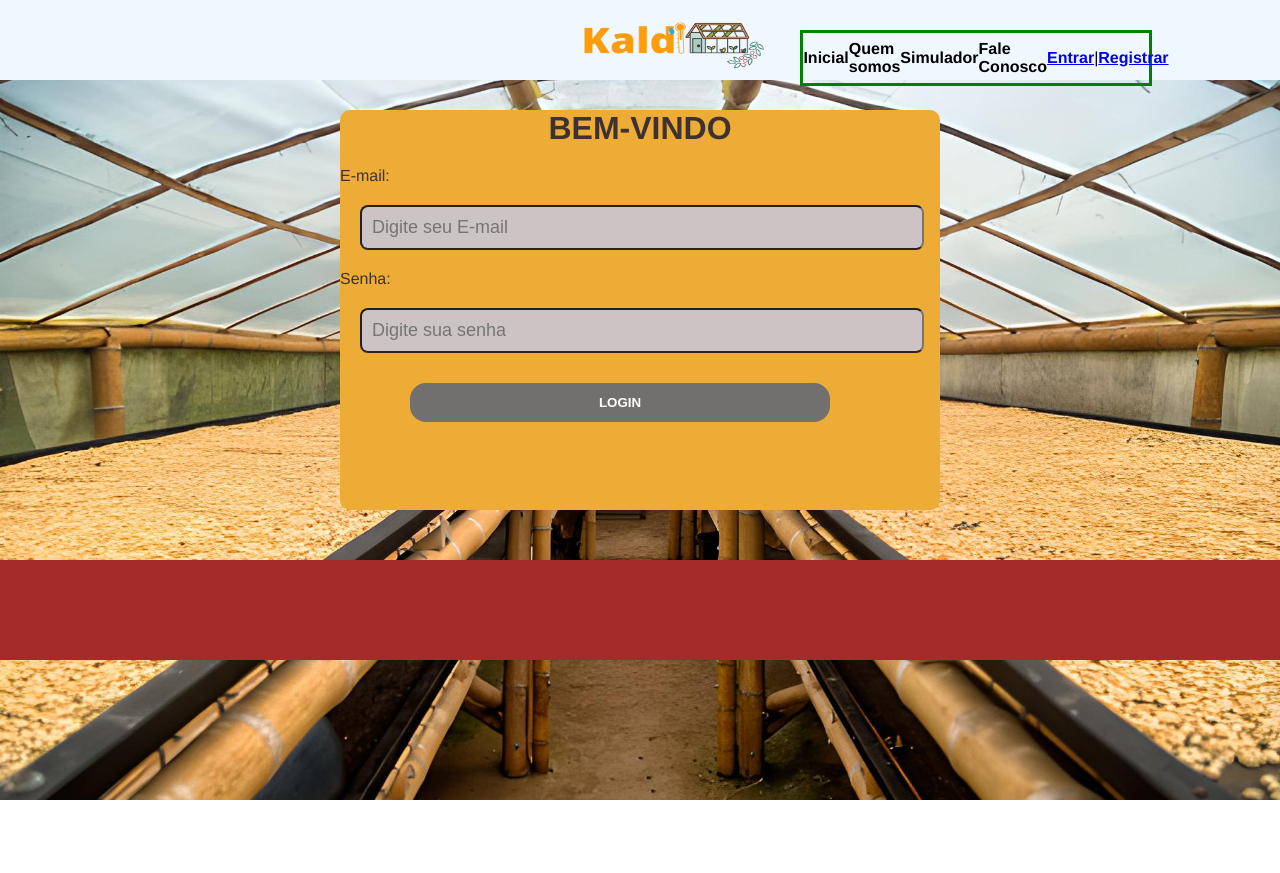
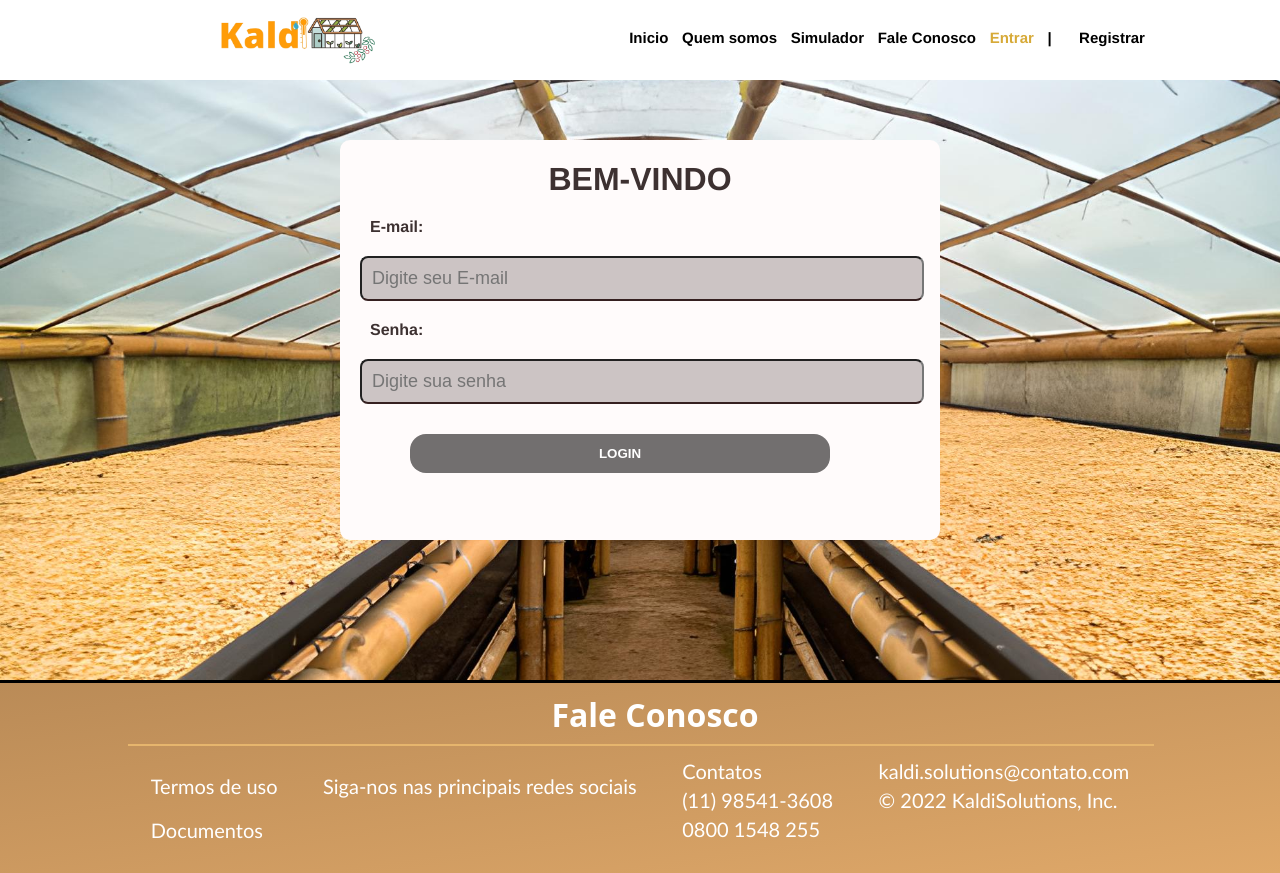
Before and after one commit to Kaldi-Solutions/Site-Completo, a plain HTML site: page login2.html in a window 1280 px wide. Before the commit the page ends 800 px from the top, so only its background shows below. Drawn offline with Linux system fonts and the light colour scheme.

Commit message:
Site finalizado.V2

```diff
--- a/login2.html
+++ b/login2.html
@@ -1,5 +1,6 @@
 <!DOCTYPE html>
 <html lang="en">
+
 <head>
     <meta charset="UTF-8">
     <meta http-equiv="X-UA-Compatible" content="IE=edge">
@@ -8,44 +9,74 @@
     <link rel="stylesheet" href="login_estilo.css">
 
 </head>
+
 <body>
     <div class="header">
         <div class="container">
             <img src="assets/090C8883-CC7D-43F0-99B3-2E54480A89B8-removebg-preview.png" alt="KaldiSolutions">
             <div class="navbar">
-                <li><b>Inicial</b></li></a>
-                <li> <b>Quem somos</b></li>
-                <li><b>Simulador</b></li>
-                <li><b>Fale Conosco</b> </li>
-                <a href="Login.html"><li><b>Entrar</b></a></li>
-                <li>| </li>
-                <a href="cafe-cadastro.html"><li><b>Registrar</b></a></li>
+                <a href="kaldi2.html"><li>Inicio</a></li>
+                <li>Quem somos</li>
+                <li>Simulador</li>
+                <li>Fale Conosco</li>
+
+                    <li id="aqui">Entrar
+                </a></li>
+                <li>|</li>
+                <a href="cafe-cadastro.html">
+                    <li>Registrar
+                </a></li>
             </div>
         </div>
     </div>
 
     <div class="banner">
         <div class="container">
-            <h1>BEM-VINDO</h1>
-            <div>
-                <span>E-mail:</span>
-                <input type="email"  id="email_input" placeholder="Digite seu E-mail">
+                <h1>BEM-VINDO</h1>
+                <div class="social_container">
+                    <span>E-mail:</span>
+                    <input type="email" id="email_input" placeholder="Digite seu E-mail">
 
-                <span>Senha:</span>
-                <input type="password" id="senha_input" placeholder="Digite sua senha">
+                    <span>Senha:</span>
+                    <input type="password" id="senha_input" placeholder="Digite sua senha">
 
-                <button>Login</button>
-                <div class="social-container">
+                    <button>Login</button>
 
                 </div>
-            </div>
         </div>
     </div>
 
     <div class="footer">
         <div class="container">
+            <h1>Fale Conosco</h1>
+            <hr width="100%" color="#e6b56d">
+            <div class="box">
+                <div class="termos">
+                    <p>Termos de uso</p>
+                    <p>Documentos</p>
+                </div>
+                <div class="redes">
+                    <p>Siga-nos nas principais redes sociais</p>
+                    <div class="redesIcons">
+                        <i class="fa-brands fa-facebook"></i>
+                        <i class="fa-brands fa-linkedin"></i>
+                        <i class="fa-brands fa-twitter"></i>
+                        <i class="fa-brands fa-instagram"></i>
+                    </div>
+                </div>
+                <div class="contato">
+                    <p>Contatos</p>
+                    <p><i class="fa-brands fa-whatsapp"></i> (11) 98541-3608</p>
+                    <p><i class="fa-solid fa-phone"></i> 0800 1548 255 </p>
+                </div>
+                <div class="contatoemail" >
+                    <p><i class="fa-solid fa-envelope"></i> kaldi.solutions@contato.com</p>
+                    <p>© 2022 KaldiSolutions, Inc.</p>
+                </div>
+            </div>
 
         </div>
     </div>
 </body>
+
 </html>
--- a/login_estilo.css
+++ b/login_estilo.css
@@ -1,56 +1,60 @@
 body {
     margin: 0;
     padding: 0;
-    box-sizing: border-box;
     font-family: Helvetica;
     color: #3d3131;
     border: none;
+    background-image: url(assets/zyro-image.png);
+    background-size: cover;
 }
 
 .header {
-    display: flex;
-    background-color: aliceblue;
-    border-bottom: green 3px;
+    background-color: rgb(255, 255, 255);
     height: 80px;
-    display: flex;
-    margin: auto;
-
+    justify-content: space-around;
 }
 
 .header .container {
-    color: rgb(255, 140, 0);
     display: flex;
-    justify-content: space-between;
-    justify-content: end;
+    justify-content: flex-end;
     margin-right: 10%;
     width: 100%;
-    height: 30px;
+    height: 80px;
 }
 
-.header img {
+.header .container img {
     width: 250px;
     height: 120px;
     display: flex;
     margin-left: 15%;
     align-self: center;
-
 }
 
 .navbar {
-    border: green solid 3px;
-    justify-content: space-around;
+    /* border: green solid 3px; */
     color: rgb(0, 0, 0);
     list-style: none;
     display: flex;
     align-items: center;
-    height: 50px;
-    width: 30%;
+    width: 620px;
+    justify-content: space-between;
+    margin-right: 30px;
+    font-size: 15px;
+    font-weight: 700;
+    padding: 10px;
+    margin: 20px 125px 25px 200px;
+}
+.navbar li a {
+    text-decoration: none;
+    color: black;
+}
+.navbar #aqui {
+    color: rgb(215, 170, 56);
 }
 
 h1 {
     text-align: center;
     margin-bottom: 20px;
-
 }
 
 textarea:focus,
@@ -60,20 +64,27 @@ input:focus {
 
 
 .banner {
-    background-color: #fffbfb;
     width: 600px;
-    height: 400px;
+    height: 600px;
     margin-left: auto;
     margin-right: auto;
     border-radius: 10px;
     text-align: left;
-    background-color: rgb(236, 172, 54);
+    display: flex;
 }
 
-.container {
-    margin-top: 30px;
+.banner .container {
+    background-color: #fffbfb;
+    margin-top: 60px;
     margin-bottom: 40px;
+    height: 400px;
+    width: 750px;
+    margin-left: auto;
+    margin-right: auto;
+    border-radius: 10px;
+    text-align: left;
 }
+
 
 input {
 
@@ -112,17 +123,51 @@ button:hover {
     color: #fff7f7;
     background-color: #353535;
 }
+.banner .container .social_container span{
+    margin-left: 30px;
+    font-weight: 700;
+}
 
-body {
-    background-image: url(assets/zyro-image.png);
-    background-size: cover;
+.footer {
+    background-image:linear-gradient(to bottom right, #BA8B57, #dfa869);
+    /* background-color: #BA8B57; */
+    border-top: solid 3px black;
+    color: white;
+    height: 190px;
+}
 
+.footer .container {
+    /* border: solid 3px yellow; */
+    width: 80%;
+    margin: auto;
+}
+
+.footer .container h1 {
+    font-family: 'Open Sans', sans-serif;
+    margin: 0px 0px 0px 0px;
+    padding: 10px 0px 0px 30px;
 
 }
 
-.footer {
+.footer .box {
+    font-family: 'Gill Sans', 'Gill Sans MT', Calibri, 'Trebuchet MS', sans-serif;
+    /* border: solid 3px blue; */
     display: flex;
-    background-color: brown;
-    height: 100px;
-    margin-top: 50px;
+    justify-content: space-around;
+    font-size: 20px;
 }
+
+.footer .redes .redesIcons {
+    display: flex;
+    justify-content: space-around;
+    align-items: center;
+}
+
+.footer .contato p {
+    /* border: solid red 3px; */
+    margin: 5px 0px 0px 0px;
+}
+
+.footer .contatoemail p{
+    margin: 5px 0px 0px 0px;
+}
--- a/styleCadastro.css
+++ b/styleCadastro.css
@@ -15,15 +15,11 @@ body {
     text-align: center;
 } */
 
-.header .container img{
-    width: 200px;
-    height: 100px;
-
-}
 
 .header {
-    background-color: white;
-    border-bottom: solid black 3px;
+    background-color: rgb(255, 255, 255);
+    height: 80px;
+    justify-content: space-around;
 }
 
 .container {
@@ -34,22 +30,42 @@ body {
 
 .header .container {
     display: flex;
-    justify-content: space-between;
+    justify-content: flex-end;
+    margin-right: 10%;
+    width: 100%;
+    height: 80px;
+}
+.header .container img{
+    width: 250px;
+    height: 120px;
+    display: flex;
+    margin-left: 15%;
+    align-self: center;
 }
 
 .navbar {
+    /* border: green solid 3px; */
+    color: rgb(0, 0, 0);
+    list-style: none;
     display: flex;
-    width: 600px;
-    justify-content: space-around;
-    color: white;
-    list-style: none;
     align-items: center;
+    width: 620px;
+    justify-content: space-between;
+    margin-right: 30px;
+    font-size: 15px;
+    font-weight: 700;
+    padding: 10px;
+    margin: 20px 125px 25px 200px;
+
+
 }
 
 .navbar li a {
     text-decoration: none;
     color: black;
-    font-size: large;
+}
+.navbar #aqui {
+    color: rgb(215, 170, 56);
 }
 
 .navbar a:hover {
--- a/styless.css
+++ b/styless.css
@@ -49,6 +49,16 @@ body {
     align-items: center;
     width: 600px;
     height: 73px;
+}
+.navbar li a {
+    text-decoration: none;
+    color: black;
+}
+.navbar #aqui {
+    color: rgb(215, 170, 56);
+}
+.navbar a:hover {
+    color: brown;
 }
 
 .banner {
```
Also changed, not shown: Login.html (+1 -1 lines), cafe-cadastro.html (+2 -2 lines), kaldi2.html (+4 -3 lines).
